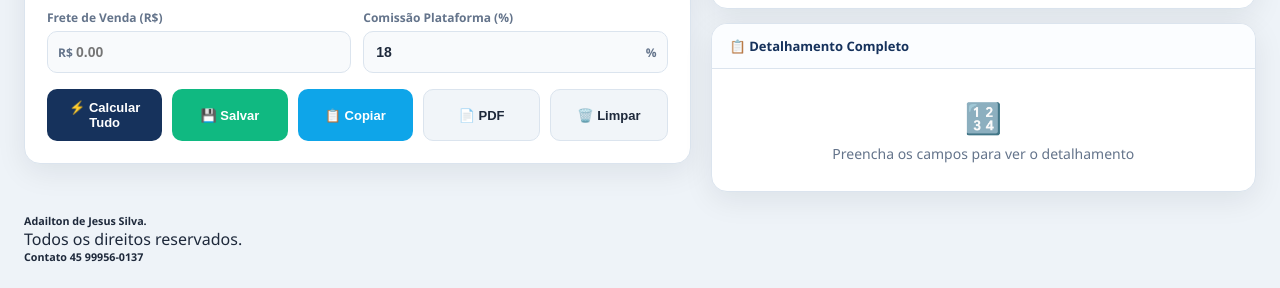
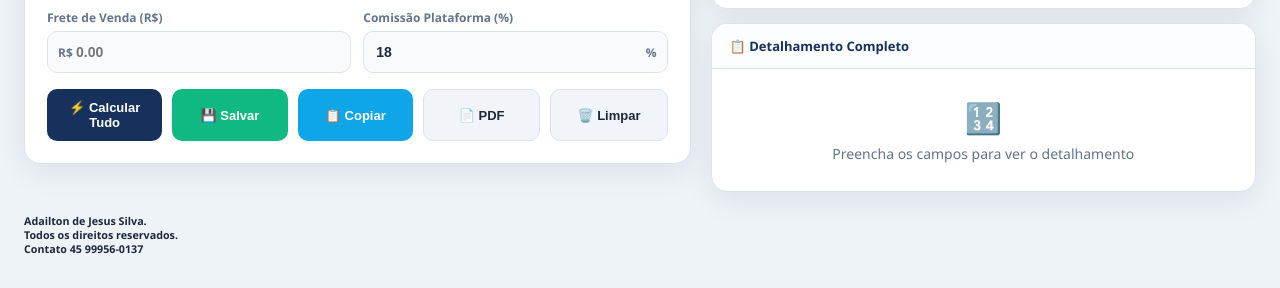
Before and after one commit to dev-adailton/simulador-marketplaces, a plain HTML site: page index.html in a window 1280 px wide. Shown: the part 773-1061 px from the top of the page. Drawn offline with nearby package versions, Linux system fonts and the light colour scheme.

Commit message:
Update index.html

```diff
--- a/index.html
+++ b/index.html
@@ -825,7 +825,7 @@ syncComissoesMarketplaces()
   <br>
 
   <h6>Adailton de Jesus Silva.</h6>
-  <p>Todos os direitos reservados.</p>
+  <h6>Todos os direitos reservados.</h6>
   <h6>Contato 45 99956-0137</h6>
 
 </html>
```
